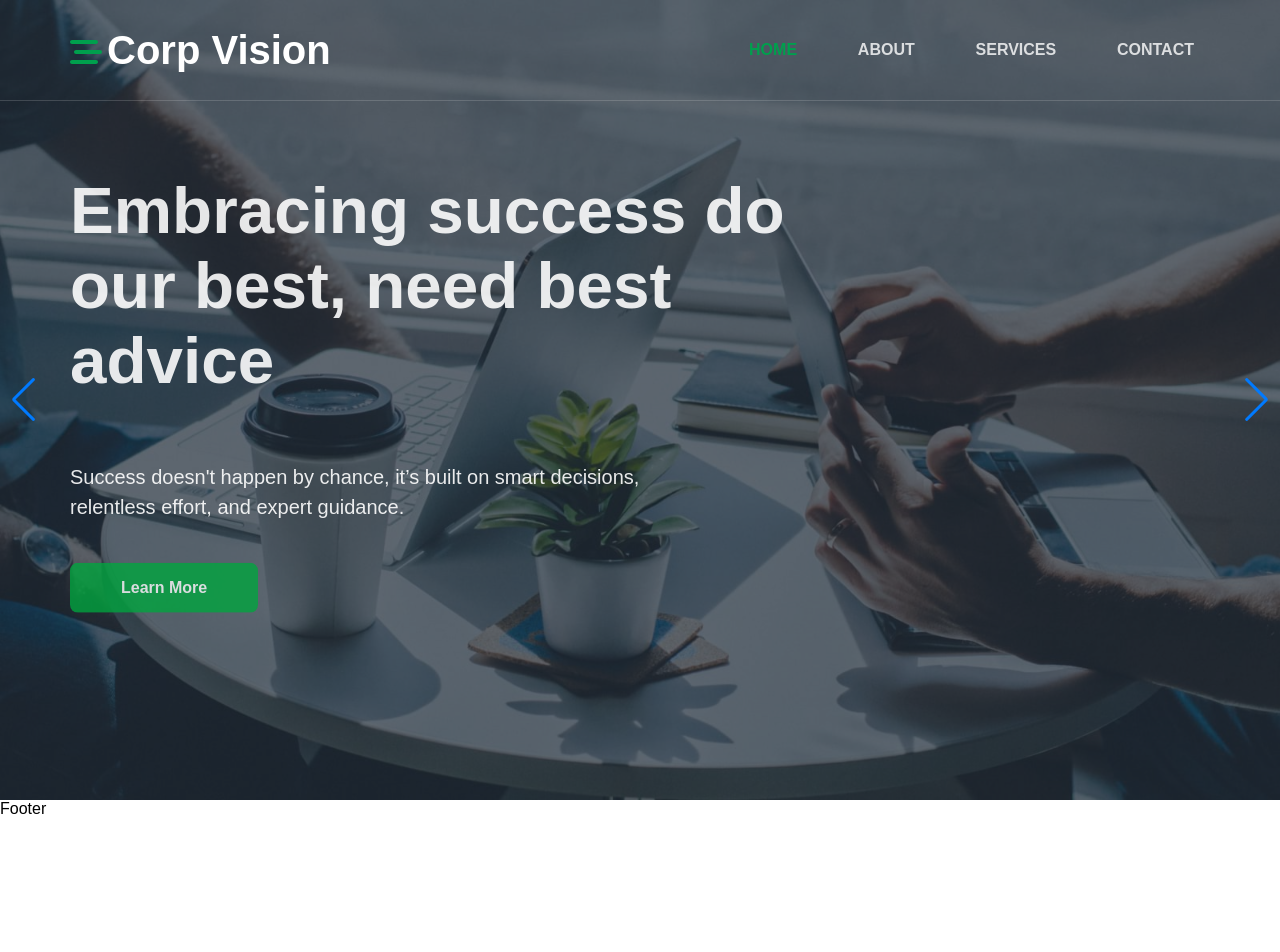
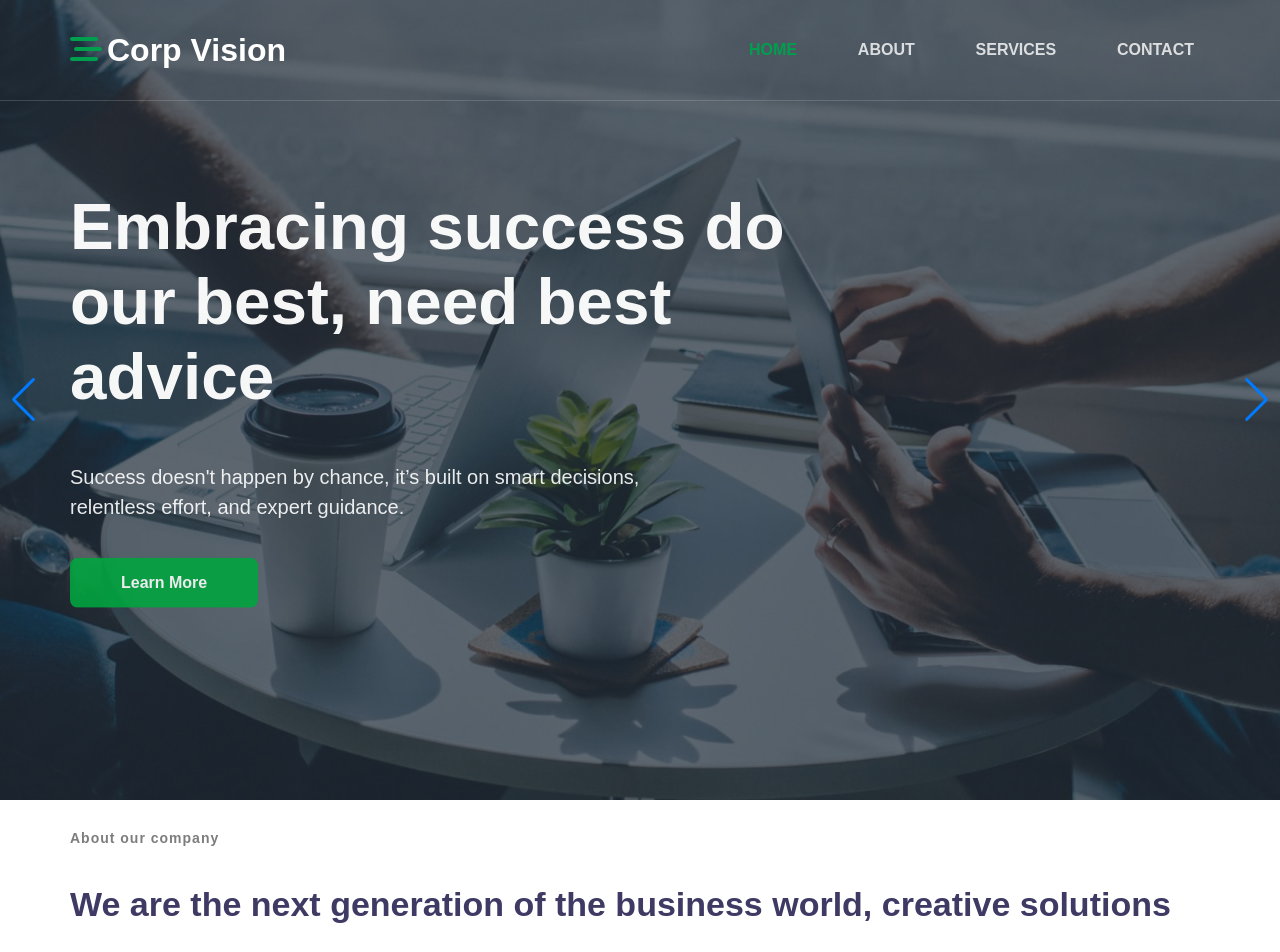
Before and after one commit to Son-Tr/corp-vision, a React (Create React App) app: page / in a window 1280 px wide. Shown: the top 952 px of the page. Before the commit the page ends 818 px from the top, so only its background shows below. Built offline with nearby package versions, Linux system fonts and the light colour scheme.

Commit message:
upadte mixin

```diff
--- /dev/null
+++ b/src/components/AboutComponent/AboutComponent.js
@@ -0,0 +1,25 @@
+import { div } from "framer-motion/client";
+import React from "react";
+
+function AboutComponent() {
+    return (
+        <div className="container">
+            <div className="about-img">
+
+            </div>
+            <div className="about-content">
+                <h5 className="title-small">
+                    About our company
+                </h5>
+                <h2 className="title-big">
+                    We are the next generation of the business world, creative solutions
+                </h2>
+                <h4 className="h4-content">
+                    Over 25 years, We complete every project with extra care as customer needs.
+                </h4>
+            </div>
+        </div>
+    )
+}
+
+export default AboutComponent;
--- /dev/null
+++ b/src/components/AboutComponent/AboutComponent.scss
@@ -0,0 +1,2 @@
+@import "../../styles/mixins";
+@import "../../styles/variables";
--- a/src/components/Banner/Banner.scss
+++ b/src/components/Banner/Banner.scss
@@ -29,10 +29,10 @@
             font-size: 1.25rem;
             z-index: 1;
             max-width: 600px;
-            line-height: 30px;
             color: #fff;
             opacity: .9;
             margin: 1.4rem 0 0;
+            @include line-height(30)
 
         }
 
--- a/src/components/Header/Header.scss
+++ b/src/components/Header/Header.scss
@@ -14,7 +14,7 @@
     z-index: 2;
 
     // style header
-    &.nav-header-fixed{
+    &.nav-header-fixed {
         width: 80px
     }
 
@@ -22,19 +22,21 @@
 
     header {
         @include flex-center(space-between, center, row);
-        padding: 20px 0;
+        @include padding(20, 0, 20, 0);
 
         .icon-logo {
             color: var(--primary-color);
             font-size: 2rem;
             line-height: 2rem;
             margin-right: 5px;
+            @include margin(0, 5, 0, 0)
         }
 
         .logo {
             color: #fff;
-            font-size: 2.5rem;
             font-weight: 700;
+
+            @include font-size(32);
         }
 
         nav {
--- a/src/pages/Home.js
+++ b/src/pages/Home.js
@@ -1,10 +1,12 @@
 import React from 'react'
 import Banner from '../components/Banner/Banner'
+import AboutComponent from '../components/AboutComponent/AboutComponent'
 
 const Home = () => {
   return (
     <div className=''>
       <Banner/>
+      <AboutComponent/>
     </div>
   )
 }
--- a/src/styles/_global.scss
+++ b/src/styles/_global.scss
@@ -20,10 +20,8 @@ a:-webkit-any-link {
 
 .container {
    width: 100%;
-   padding-right: 15px;
-   padding-left: 15px;
-   margin-right: auto;
-   margin-left: auto;
+   @include padding(0, 15, 0, 15);
+   @include margin(0, auto, 0, auto);
 
    @include responsive-min(576px) {
       max-width: 540px;
@@ -43,28 +41,39 @@ a:-webkit-any-link {
 
 }
 
-.data-delay-8 {
-   --animate-delay: 0.8s;
-}
-
-.data-delay-1 {
-   --animate-delay: 0.5s;
-}
-
-.data-delay-10 {
-   --animate-delay: 1.5s;
-}
 
 .btn {
    color: #fff;
    background-color: #00a63f;
    border: 1px solid transparent;
-   padding: 15px 50px;
-   font-size: 16px;
-   line-height: 18px;
+   font-size: 1rem;
    font-weight: 600;
    transition: 0.3s ease-in;
    border-radius: var(--border-radius);
-   margin-top: 1.9rem;
    z-index: 1;
+
+   @include padding(15, 50, 15, 50);
+   @include line-height(18);
+   @include margin(30, 0, 0, 0)
 }
+
+.title-small {
+   font-weight: 600;
+   letter-spacing: 1px;
+   color: #7e7d7d;
+   @include font-size(14);
+   @include line-height(30);
+}
+
+.title-big {
+   font-weight: 700;
+   color: var(--heading-color);
+   @include font-size(34);
+   @include line-height(45);
+}
+
+.h4-content {
+   font-size: 1.5rem;
+   color: var(--heading-color);
+
+}
--- a/src/styles/_mixins.scss
+++ b/src/styles/_mixins.scss
@@ -9,10 +9,11 @@
 
 //  btn-style
 @mixin btn-style {
-    padding: 15px 50px;
-    font-size: 16px;
-    line-height: 18px;
+    font-size: 1rem;
     font-weight: 600;
+
+    @include line-height(18);
+    @include padding(15, 50, 15, 50)
 }
 
 //transition
@@ -33,3 +34,25 @@
         @content;
     }
 }
+
+@mixin line-height($value) {
+    line-height: calc(($value/16)*1rem);
+}
+
+@mixin font-size($value) {
+    font-size: calc(($value/16)*1rem);
+}
+
+@mixin margin($top, $right, $bottom, $left) {
+    margin-top: if(type-of($top)=="number", calc(($top / 16) * 1rem), $top);
+    margin-right: if(type-of($right)=="number", calc(($right / 16) * 1rem), $right);
+    margin-bottom: if(type-of($bottom)=="number", calc(($bottom / 16) * 1rem), $bottom);
+    margin-left: if(type-of($left)=="number", calc(($left / 16) * 1rem), $left);
+}
+
+@mixin padding($top, $right, $bottom, $left) {
+    padding-top: if(type-of($top)=="number", calc(($top / 16) * 1rem), $top);
+    padding-right: if(type-of($right)=="number", calc(($right / 16) * 1rem), $right);
+    padding-bottom: if(type-of($bottom)=="number", calc(($bottom / 16) * 1rem), $bottom);
+    padding-left: if(type-of($left)=="number", calc(($left / 16) * 1rem), $left);
+}
--- a/src/styles/_variables.scss
+++ b/src/styles/_variables.scss
@@ -1,3 +1,4 @@
+
 :root {
     --primary-color: #009f4d;
     --secondary-color: #213364;
```
